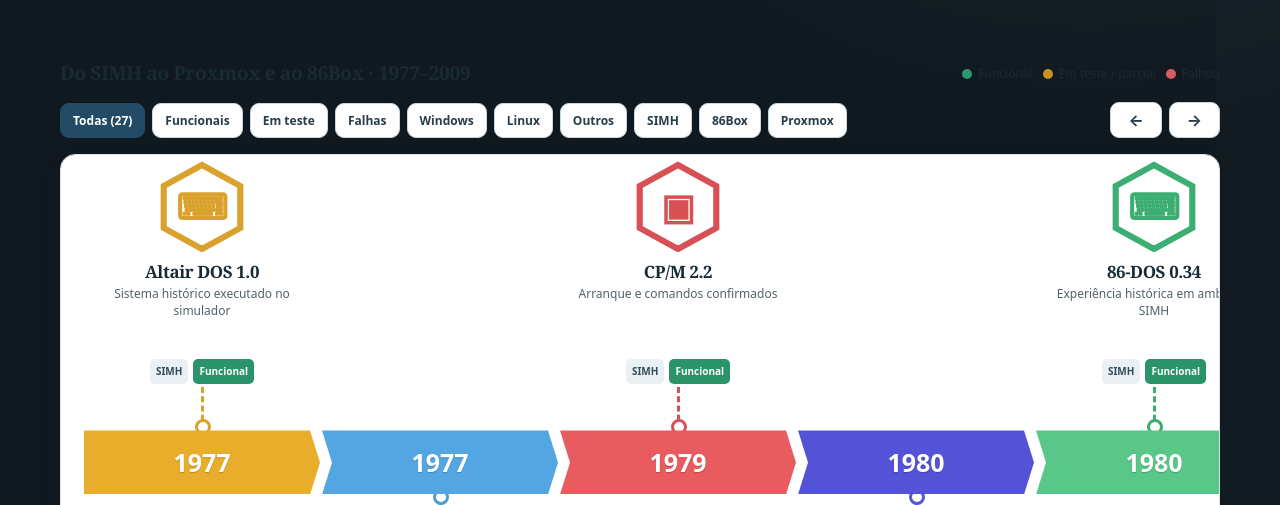
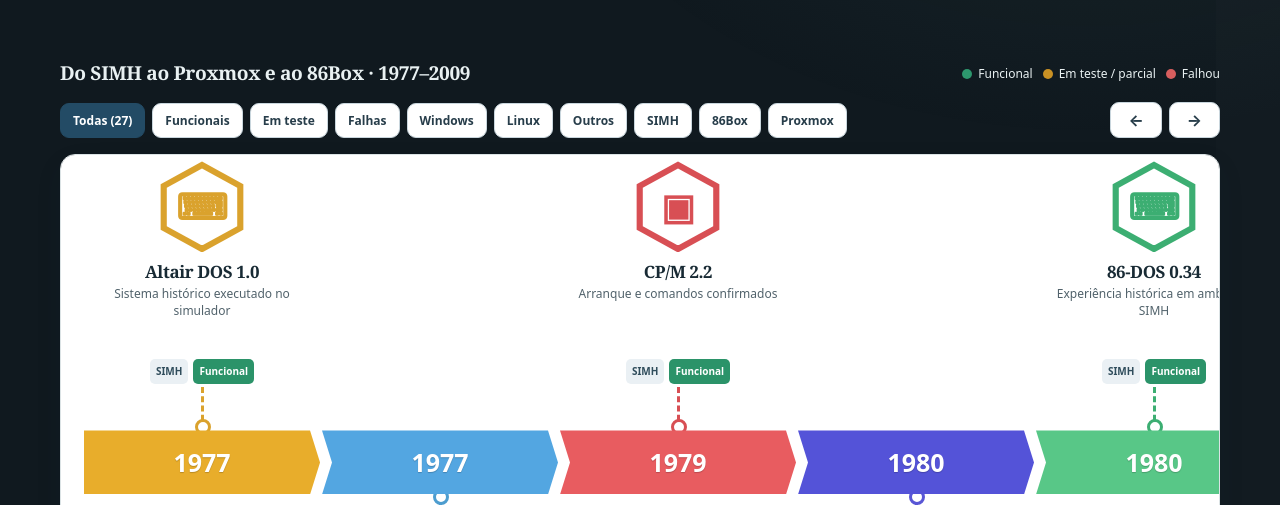
Before and after one commit to nmbb/wiki, a plain HTML site: page linha-do-tempo.html in a window 1280 px wide. Shown: the part 293-798 px from the top of the page. Drawn offline with Linux system fonts and the light colour scheme.

Commit message:
Add files via upload

```diff
--- a/assets/css/timeline-hex-oficial-20261120.css
+++ b/assets/css/timeline-hex-oficial-20261120.css
@@ -50,3 +50,24 @@ html:is([data-theme="verde"],[data-theme="mf3270"],[data-theme="mf3279"]) .hex-t
 }
 .hex-timeline .above .connector { top: 232px; }
 .hex-timeline .below .connector { top: 339px; }
+
+
+/* 2026-11-21 — contraste da legenda da timeline no tema Arquivo.
+   Restrito ao topo da cronologia; não altera a apresentação dos cartões. */
+html[data-theme="arquivo"] section.hex-timeline .topline h2,
+html[data-theme="arquivo"] section.hex-timeline .topline .legend,
+html[data-theme="arquivo"] section.hex-timeline .topline .legend span,
+html[data-theme="arquivo"] section.hex-timeline .topline .legend span:not(.state) {
+    color: #e9f1f2 !important;
+    opacity: 1 !important;
+    -webkit-text-fill-color: #e9f1f2 !important;
+    text-shadow: none !important;
+}
+html[data-theme="arquivo"] section.hex-timeline .topline .legend i {
+    opacity: 1 !important;
+}
+/* Protege as letras caso a seleção de texto seja feita sobre a legenda. */
+html[data-theme="arquivo"] section.hex-timeline .topline ::selection {
+    background: #40627b;
+    color: #fff;
+}
--- a/src/css/extra/timeline-hex-oficial-20261120.css
+++ b/src/css/extra/timeline-hex-oficial-20261120.css
@@ -50,3 +50,24 @@ html:is([data-theme="verde"],[data-theme="mf3270"],[data-theme="mf3279"]) .hex-t
 }
 .hex-timeline .above .connector { top: 232px; }
 .hex-timeline .below .connector { top: 339px; }
+
+
+/* 2026-11-21 — contraste da legenda da timeline no tema Arquivo.
+   Restrito ao topo da cronologia; não altera a apresentação dos cartões. */
+html[data-theme="arquivo"] section.hex-timeline .topline h2,
+html[data-theme="arquivo"] section.hex-timeline .topline .legend,
+html[data-theme="arquivo"] section.hex-timeline .topline .legend span,
+html[data-theme="arquivo"] section.hex-timeline .topline .legend span:not(.state) {
+    color: #e9f1f2 !important;
+    opacity: 1 !important;
+    -webkit-text-fill-color: #e9f1f2 !important;
+    text-shadow: none !important;
+}
+html[data-theme="arquivo"] section.hex-timeline .topline .legend i {
+    opacity: 1 !important;
+}
+/* Protege as letras caso a seleção de texto seja feita sobre a legenda. */
+html[data-theme="arquivo"] section.hex-timeline .topline ::selection {
+    background: #40627b;
+    color: #fff;
+}
```
Also changed, not shown: LEIA-ME.txt.
